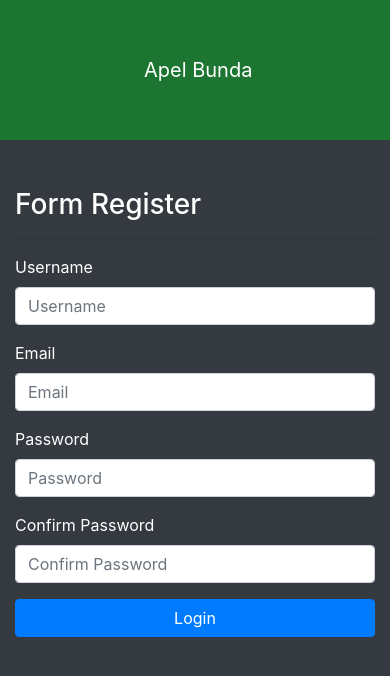
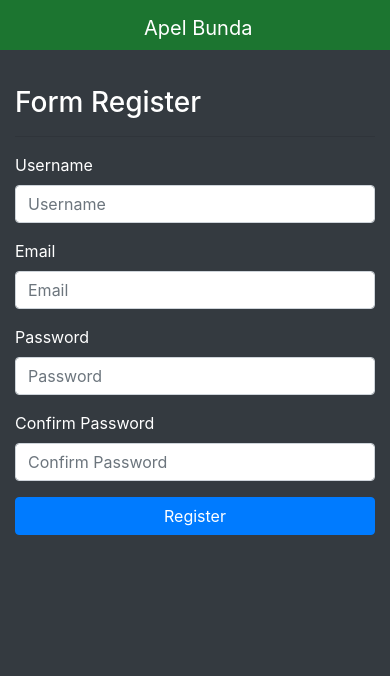
Before and after one commit to BigBrainers/forum_apel_bunda, a CodeIgniter 4 app: template app/Views/v_register.php in a window 390 px wide. Shown: the top 676 px of the page. Run offline with PHP 8.4 and a stand-in for CodeIgniter, Linux system fonts and the light colour scheme; the template is opened without the code that fills it, so the values that code supplies are empty; some libraries are stand-ins or nearby versions.

Commit message:
fixing minor bugs

```diff
--- a/app/Models/Auth_model.php
+++ b/app/Models/Auth_model.php
@@ -17,6 +17,9 @@ class Auth_model extends Model{
     public function checkUsername($username){
         return $this->db->table($this->table)->where(['user_username' => $username])->get()->getRowArray();
     }
+    public function checkEmail($email){
+        return $this->db->table($this->table)->where(['user_email' => $email])->get()->getRowArray();
+    }
     public function userRegist($data){
         return $this->db->table($this->table)->insert($data);
     }
--- a/app/Views/navbar.php
+++ b/app/Views/navbar.php
@@ -1,6 +1,8 @@
 
 <script>
 $(document).ready(function(){
+  var width = $(window).width();
+
    var scroll_start = -1;
    var startchange = $('#startChange');
    var offset = startchange.offset();
@@ -8,15 +10,23 @@ $(document).ready(function(){
    $(document).scroll(function() {
       scroll_start = $(this).scrollTop();
       if(scroll_start > offset.top) {
+        console.log(width);
           $(".navbar-cust").css('background-color', 'rgb(51, 48, 48, 0.7)');
           $(".navbar-cust").css('padding', '.5rem 9rem');
           $(".navbar-cust").css('height', '70px');
           $(".ab-logo").css('height', '20px');
        } else {
+         if( width < 680 ){
+          $(".navbar-cust").css('background-color', 'rgb(51, 48, 48, 0.7)');
+          $(".navbar-cust").css('padding', '.5rem 9rem');
+          $(".navbar-cust").css('height', '50px');
+          $(".ab-logo").css('height', '20px');
+         }else{
           $('.navbar-cust').css('background-color', 'rgb(28,117,48,1)');
           $(".navbar-cust").css('padding', '3rem 9rem');
           $(".navbar-cust").css('height', '140px');
           $(".ab-logo").css('height', '45px');
+         }
        }
    });
     }
@@ -33,7 +43,7 @@ $(document).ready(function(){
       </li>
        <li class="nav-item dropdown">
         <a class="nav-link dropdown-toggle" href="#" id="navbarDropdownMenuLink" data-toggle="dropdown" aria-haspopup="true" aria-expanded="false">
-        <? if (!session('id')){
+        <?php if (!session('id')){
             echo "Guest";
           }else{
             echo session()->get()['username'];
@@ -44,7 +54,7 @@ $(document).ready(function(){
           <a class="dropdown-item" href="#">Another action</a>
           <a class="dropdown-item" href="#">Something else here</a>
           <div class="dropdown-divider"></div>
-          <? if (!session('id')) {
+          <?php if (!session('id')) {
                   echo '<a class="dropdown-item" href="'.base_url("/login").'">Login</a>';
                   echo '<a class="dropdown-item" href="'.base_url("/register").'">Register</a>';
               }else{
--- a/app/Views/v_login.php
+++ b/app/Views/v_login.php
@@ -35,8 +35,6 @@
                     </form>
                 </div>
             </div>
-
         </div>
-
     </body>
 </html>
--- a/app/Views/v_register.php
+++ b/app/Views/v_register.php
@@ -13,15 +13,37 @@
         $(document).ready(function(){
             var isunamevalid = false;
             var ispasswvalid = false;
+            var isemailvalid = false;
             $('#emailInput').keyup(function(){
+                var emailcheck = $(this).val();
                 var pattern = /^([a-zA-Z0-9_.+-])+\@(([a-zA-Z0-9-])+\.)+([a-zA-Z0-9]{2,4})+$/;
-                console.log(pattern.test($(this).val()));
-                if(!pattern.test($(this).val())){
-                    $(this).addClass('is-invalid');
-                }else{
-                    $(this).removeClass('is-invalid');
+                if(!emailcheck == ''){
+                    $.ajax({
+                        url: 'register/emailcheck',
+                        type: 'post',
+                        dataType:'JSON',
+                        data:{email :emailcheck},
+                        success: function(result){
+                            console.log(result.available && pattern.test(emailcheck));
+                            if(result.available && pattern.test(emailcheck)){
+                                $('#emailInput').addClass('is-valid');
+                                $('#emailInput').removeClass('is-invalid');
+                                var isemailvalid = true;
+                            }else{
+                                $('#emailInput').addClass('is-invalid');
+                                $('#emailInput').removeClass('is-valid');
+                                var isemailvalid = false;
+                            }
+                        }
+                    })
                 }
-            })
+                else{
+                    $('#emailInput').addClass('is-invalid');
+                    $('#emailInput').removeClass('is-valid');
+                    var isemailvalid = false;
+                }
+
+            });
             $('#usernameInput').keyup(function(){
                 var usercheck = $(this).val();
                 if(!usercheck == ''){
@@ -48,19 +70,19 @@
                     isunamevalid = false;
                 }
             });
-            $('#pass2').keyup(function(){
+            $('.pass').keyup(function(){
                 var pass1 = $('#pass1').val();
-                var pass2 = $(this).val();
+                var pass2 = $('#pass2').val();
                 if(pass1 === pass2){
-                    $(this).addClass('is-valid');
+                    $('#pass2').addClass('is-valid');
                     $('#pass1').addClass('is-valid');
-                    $(this).removeClass('is-invalid');
+                    $('#pass2').removeClass('is-invalid');
                     $('#pass1').removeClass('is-invalid');
                     ispasswvalid = true;
                 }else{
-                    $(this).addClass('is-invalid');
+                    $('#pass2').addClass('is-invalid');
                     $('#pass1').addClass('is-invalid');
-                    $(this).removeClass('is-valid');
+                    $('#pass2').removeClass('is-valid');
                     $('#pass1').removeClass('is-valid');
                     ispasswvalid = false;
                 }
@@ -80,7 +102,7 @@
     <header>
     <?= $this->include('navbar')?>
     </header>
-    <div class="container mt-5 ">
+    <div class="container mt-3 ">
         <div class="row">
             <div class="col-md-6 offset-md-3">
                 <h3>Form Register</h3>
@@ -96,20 +118,20 @@
                         <label for="">Email</label>
                         <input type="text" name="email" id="emailInput" class="form-control" placeholder="Email" required>
                         <div class="valid-feedback">You're good to go.</div>
-                        <div class="invalid-feedback">This email is already taken.</div>
+                        <div class="invalid-feedback">This email is already taken or invalid.</div>
                     </div>
                     <div class="form-group">
                         <label for="">Password</label>
-                        <input type="password" id="pass1" name="password" class="form-control" placeholder="Password" required>
+                        <input type="password" id="pass1" name="password" class="form-control pass" placeholder="Password" required>
                     </div>
                     <div class="form-group">
                         <label for="">Confirm Password</label>
-                        <input type="password" id="pass2" name="cpassword" class="form-control" placeholder="Confirm Password" required>
+                        <input type="password" id="pass2" name="cpassword" class="form-control pass" placeholder="Confirm Password" required>
                         <div class="valid-feedback">Password match!.</div>
                         <div class="invalid-feedback">Password not match.</div>
                     </div>
                     <div class="form-group">
-                        <button id="submitBtn" type="submit" class="btn btn-block btn-primary">Login</button>
+                        <button id="submitBtn" type="submit" class="btn btn-block btn-primary">Register</button>
                     </div>
                 </form>
             </div>
--- a/public/css/styles.css
+++ b/public/css/styles.css
@@ -65,10 +65,18 @@ header{
     .image-fp {
         height: 160px;
     }
+    .navbar-cust {
+        padding: .5rem 9rem ;
+        height: 50px;
+    }
     .navbar-cust a{
         margin: 0 auto;
+        height: 140px;
     }
     .ab-logo{
         display: none;
     }
+    header{
+        height: 70px;
+    }
   }
```
Also changed, not shown: app/Config/Routes.php (+4 -3 lines), app/Controllers/Register.php (+14 -0 lines), 1 other file. Lines whose indentation alone changed are shown as unchanged.
